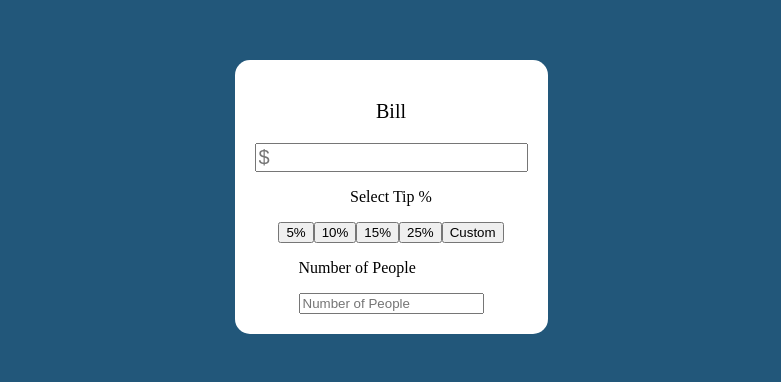
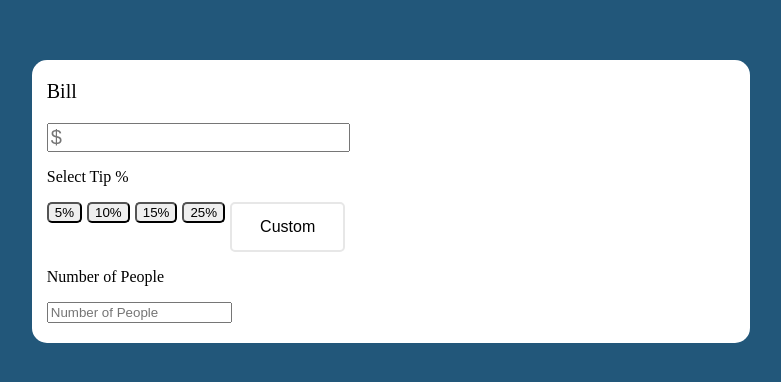
Before and after one commit to carlos-escamilla33/Calculator, a React app: page / in a window 1280 px wide. Shown: the part 230-612 px from the top of the page, without its empty margins (249-1030 px from the left). Built offline with nearby package versions, Linux system fonts and the light colour scheme.

Commit message:
working on Tip.css

```diff
--- a/src/components/Bill/Bill.css
+++ b/src/components/Bill/Bill.css
@@ -9,9 +9,9 @@ body {
 .container {
     display: flex;
     flex-direction: column;
-    justify-content: center;
-    align-items: center;
-    padding: 20px;
+    padding-left: 15px;
+    padding-bottom: 20px;
+    padding-right: 400px;
     background-color: white;
     border-radius: 15px;
 }
--- /dev/null
+++ b/src/components/Tip/Tip.css
@@ -0,0 +1,29 @@
+
+
+.btnContainer{
+    display: flex;
+    flex-direction: row;
+}
+
+.btnContainer button {
+    margin-right: 5px;
+    border-radius: 5px;
+}
+
+.btnLast {
+    border: 2px solid black;
+    background-color: white;
+    color: black;
+    padding: 14px 28px;
+    font-size: 16px;
+    cursor: pointer;
+}
+
+.customBtn {
+    border-color: #e7e7e7;
+    color: black;
+}
+
+.customBtn:hover {
+    background-color: #e7e7e7;
+}
--- a/src/components/Tip/Tip.js
+++ b/src/components/Tip/Tip.js
@@ -1,13 +1,24 @@
 import React from "react";
+import "./Tip.css"
 
 const Tip = () => {
     return (
-        <div>
-            <button>5%</button>
-            <button>10%</button>
-            <button>15%</button>
-            <button>25%</button>
-            <button>Custom</button>
+        <div className="btnContainer">
+            <div>
+                <button>5%</button>
+            </div>
+            <div>
+                <button>10%</button>
+            </div>
+            <div>
+                <button>15%</button>
+            </div>
+            <div>
+                <button>25%</button>
+            </div>
+            <div>
+                <button className="btnLast customBtn">Custom</button>
+            </div>
         </div>
     )
 }
```
